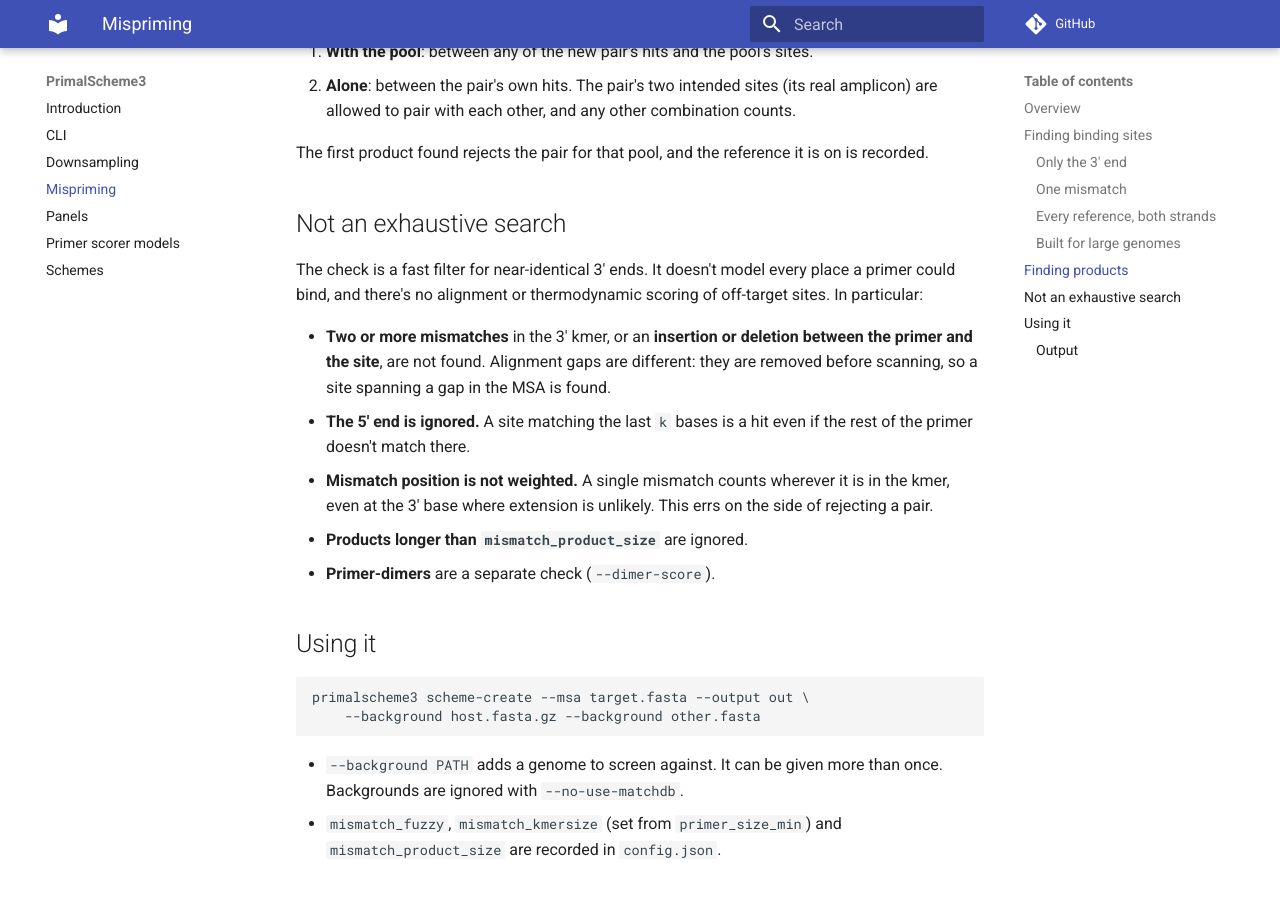
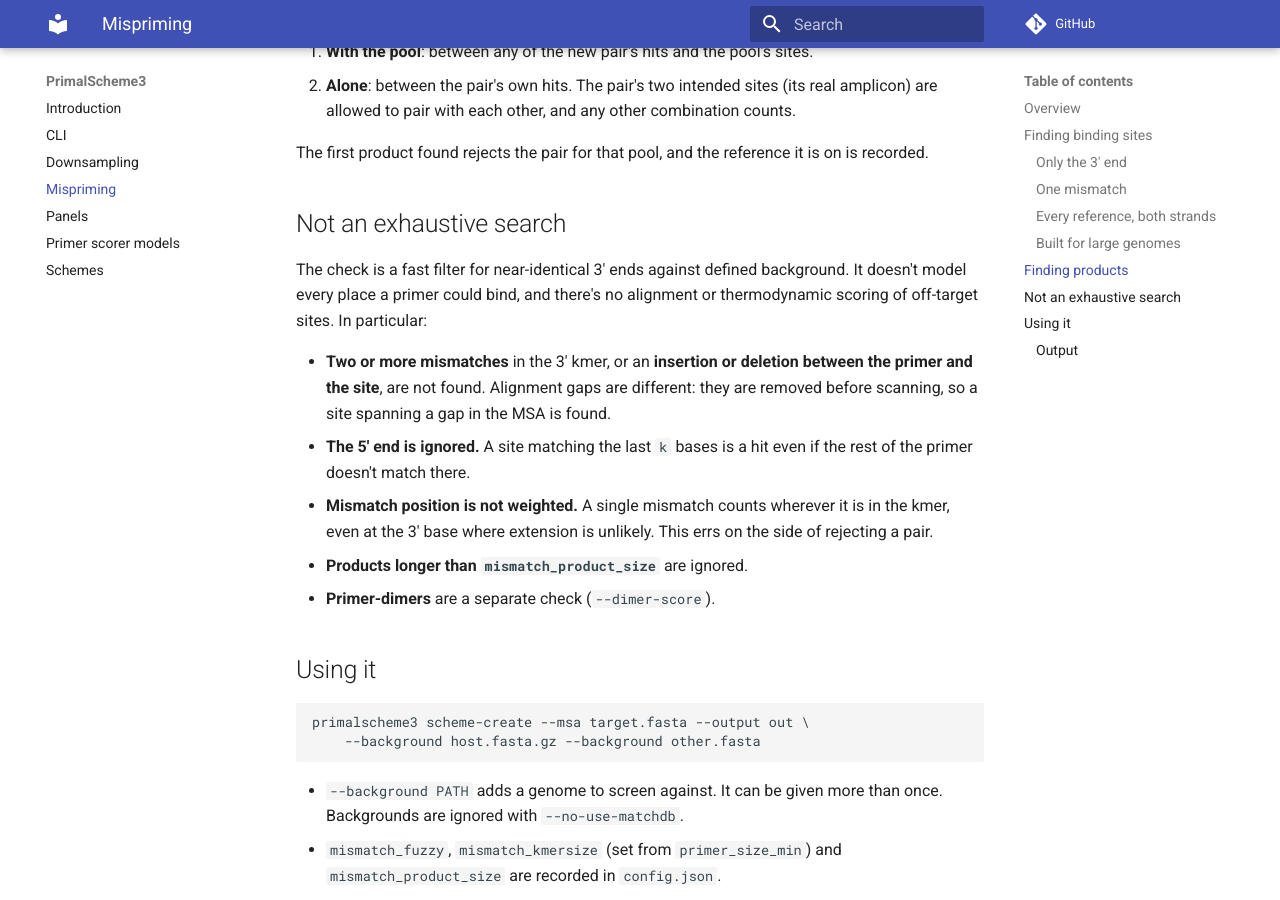
Before and after one commit to artic-network/primalscheme3, an MkDocs documentation site: the page built from docs/mispriming.md, in a window 1280 px wide and 900 px high, scrolled down 2250 px. Built offline with MkDocs 1.6.1 and Material for MkDocs 9.7.7, drawn with Linux system fonts in a browser that asks for light colours; comment, search, counter and statistics services are not loaded.

Commit message:
Docs: mispriming screens the defined references

```diff
--- a/docs/mispriming.md
+++ b/docs/mispriming.md
@@ -72,7 +72,7 @@ The first product found rejects the pair for that pool, and the reference it is
 
 ## Not an exhaustive search
 
-The check is a fast filter for near-identical 3′ ends. It doesn't model every place a primer could bind, and there's no alignment or thermodynamic scoring of off-target sites. In particular:
+The check is a fast filter for near-identical 3′ ends against defined background. It doesn't model every place a primer could bind, and there's no alignment or thermodynamic scoring of off-target sites. In particular:
 
 - **Two or more mismatches** in the 3′ kmer, or an **insertion or deletion between the primer and the site**, are not found. Alignment gaps are different: they are removed before scanning, so a site spanning a gap in the MSA is found.
 - **The 5′ end is ignored.** A site matching the last `k` bases is a hit even if the rest of the primer doesn't match there.
```
